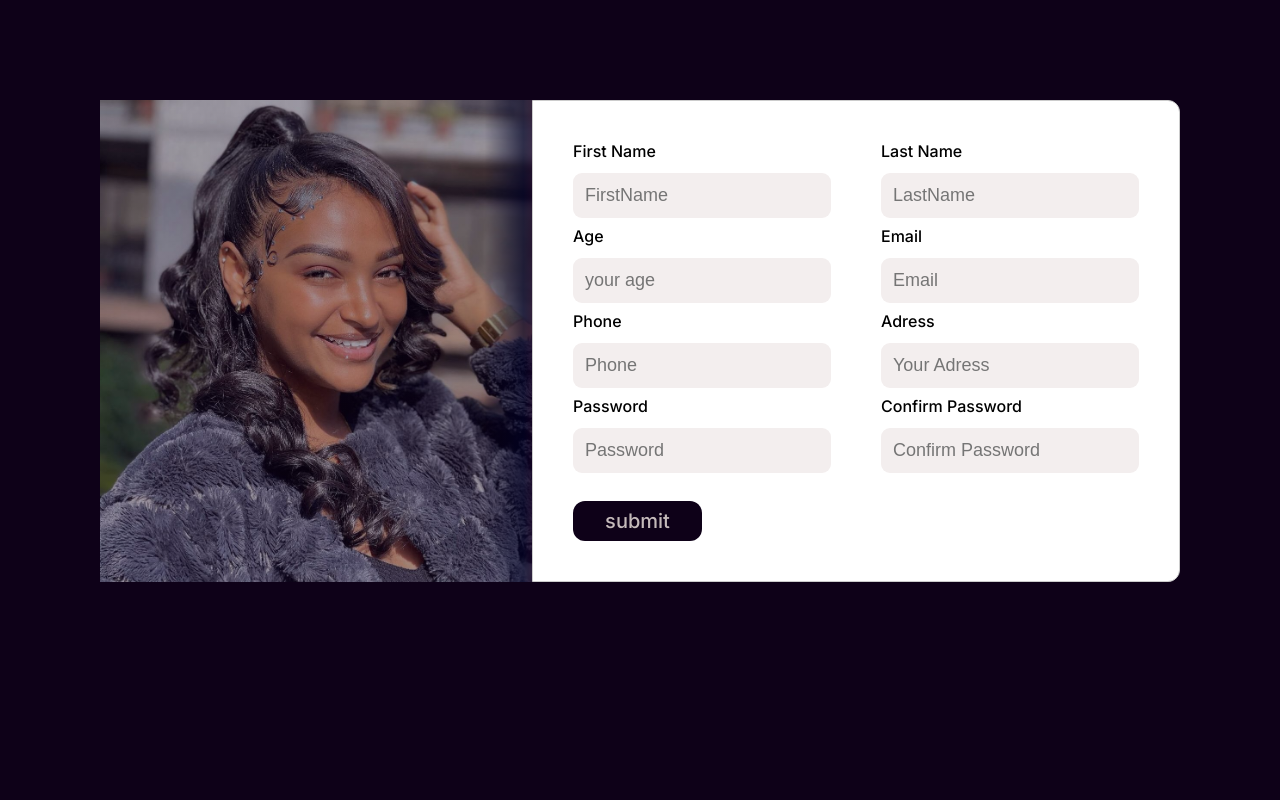
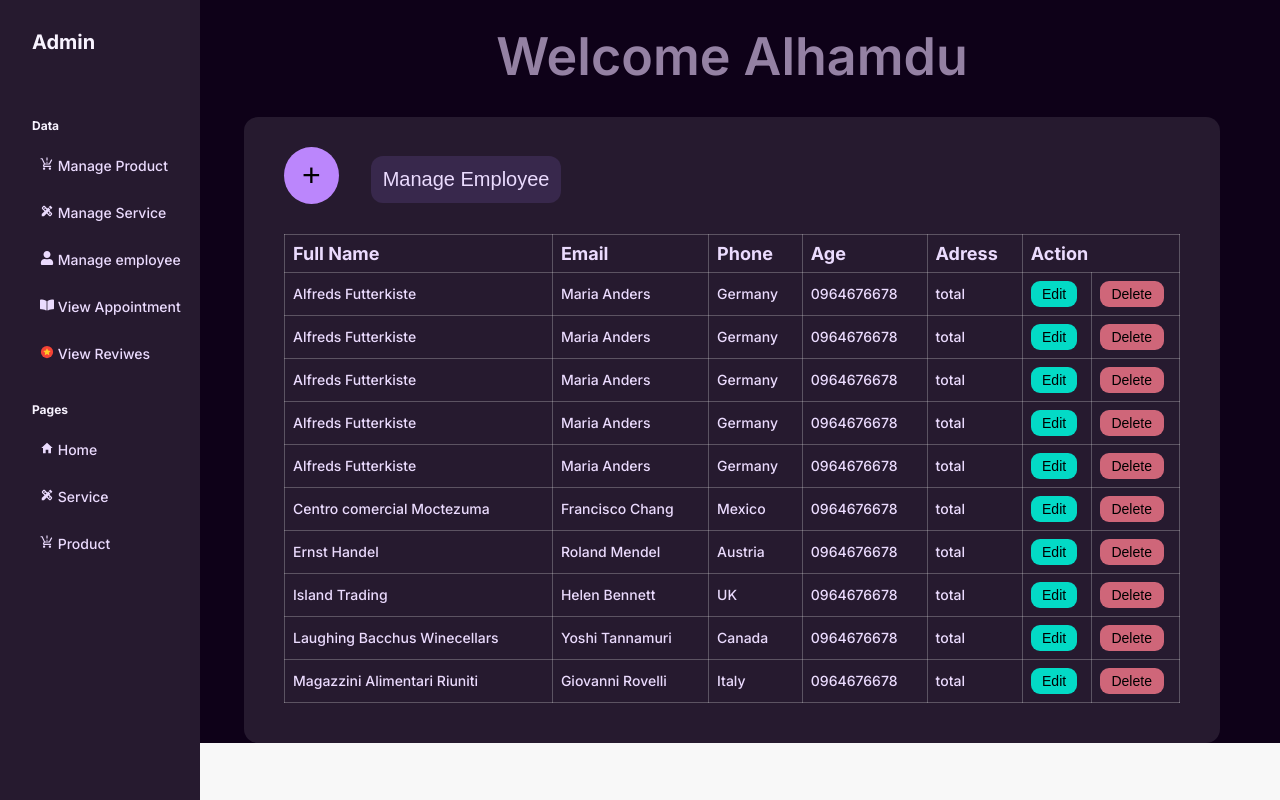
Before and after one commit to alhamdu-e/Beauty-Salon-Management-System, a React (Create React App) app in the folder frontend/: page / in a window 1280 px wide. Built offline with nearby package versions, Linux system fonts and the light colour scheme.

Commit message:
admin page started

```diff
--- a/frontend/src/App.jsx
+++ b/frontend/src/App.jsx
@@ -4,6 +4,7 @@ import Signup from "./components/pages/Signup";
 import Service from "./components/service";
 import Appointment from "./components/pages/Appointment";
 import Home from "./components/pages/Home";
+import Admin from "./components/pages/Admin";
 
 function App() {
 	// Example in a React component
@@ -15,10 +16,11 @@ function App() {
 	return (
 		<div>
 			{/* <Login /> */}
-			<Signup />
+			{/* <Signup /> */}
 			{/* <Service /> */}
 			{/* <Appointment /> */}
-			{/* <Home /> */}
+			<Home />
+			<Admin />
 		</div>
 	);
 }
--- /dev/null
+++ b/frontend/src/assets/styles/admin.css
@@ -0,0 +1,50 @@
+.admin-conatiner {
+	background-color: rgb(14, 1, 24);
+	height: fit-content;
+	display: grid;
+	grid-template-columns: 20fr 80fr;
+	padding-right: 6rem;
+}
+.admin-menu {
+	background: #261a2f;
+	width: 20rem;
+	height: 100vh;
+	padding-top: 3rem;
+	padding-left: 3.2rem;
+	display: flex;
+	flex-direction: column;
+	position: fixed;
+	left: 0;
+	top: 0;
+	/* display: none; */
+}
+
+.admin-h2 {
+	font-size: 2rem;
+	color: #f8f3ff;
+	margin-bottom: 3.2rem;
+}
+.admin-h3 {
+	margin-top: 3.2rem;
+	color: #f8f3ff;
+	font-size: 1.2rem;
+	margin-bottom: 1.6rem;
+}
+
+.admin-menu a {
+	font-size: 1.4rem;
+	color: #ebdbfe;
+	margin-bottom: 1.4rem;
+	display: block;
+	transition: all 0.4s;
+	padding: 0.8rem;
+}
+.admin-menu a:hover {
+	background-color: rgb(14, 1, 24);
+
+	border-radius: 12px;
+}
+.admin-sidebar {
+	display: inline-block;
+	width: max-content;
+}
--- a/frontend/src/assets/styles/login.css
+++ b/frontend/src/assets/styles/login.css
@@ -11,8 +11,7 @@
 	width: 40rem;
 	background-color: white;
 }
-.loginform,
-.signupform input {
+.loginform input {
 	width: 100%;
 	padding: 1.2rem;
 	font-size: 1.8rem;
--- /dev/null
+++ b/frontend/src/assets/styles/managemployee.css
@@ -0,0 +1,80 @@
+table {
+	border-collapse: collapse;
+	width: 100%;
+	color: #ebdbfe;
+	background: #261a2f;
+}
+
+td,
+th {
+	border: 1px solid #dddddd4b;
+	text-align: left;
+	padding: 8px;
+}
+.employedata-conatiner {
+	background-color: #261a2f;
+	height: fit-content;
+	padding-left: 4rem;
+	padding-right: 4rem;
+	padding-bottom: 4rem;
+	border-radius: 14px;
+}
+.action {
+	border: none;
+	padding: 0.5rem 0.8rem;
+	font-size: 1.4rem;
+	border-radius: 9px;
+	width: 90%;
+
+	background-color: #03dac6;
+}
+.delete {
+	background-color: #cf6679;
+}
+td {
+	font-size: 1.4rem;
+}
+th {
+	font-size: 1.8rem;
+}
+.add {
+	border-radius: 50%;
+	background-color: #bb86fc;
+	padding: 2rem;
+	padding: 1rem 1.8rem;
+	border: none;
+	margin: 3rem 0;
+	font-size: 3.2rem;
+	text-align: center;
+	transition: all 0.5s;
+}
+.add:hover {
+	background-color: #d6b6fd;
+}
+.manage-employe-button {
+	border: none;
+	font-size: 2rem;
+	padding: 1.2rem;
+	margin-left: 3.2rem;
+	background-color: #38284c;
+	/* background-color: transparent; */
+	color: #ebdbfe;
+	border-radius: 12px;
+	transition: all 0.3s;
+}
+.manage-employe-button:hover {
+	background-color: #664c79;
+}
+.welcome {
+	color: #9481a3;
+	font-size: 5.2rem;
+}
+.welcome-container {
+	text-align: center;
+}
+tr:hover {
+	background-color: #110818;
+}
+button {
+	cursor: pointer;
+}
--- /dev/null
+++ b/frontend/src/components/manageEmployee.jsx
@@ -0,0 +1,156 @@
+import "../assets/styles/managemployee.css";
+function Manageemployee() {
+	return (
+		<div>
+			<div className="welcome-container">
+				<h1 className="welcome">Welcome Alhamdu</h1>
+			</div>
+			<div className="employedata-conatiner">
+				<button className="add">&#43;</button>
+				<button className="manage-employe-button">Manage Employee</button>
+				<table>
+					<tr>
+						<th>Full Name</th>
+						<th>Email</th>
+						<th>Phone</th>
+						<th>Age</th>
+						<th>Adress</th>
+						<th colSpan={2}>Action</th>
+					</tr>
+					<tr>
+						<td>Alfreds Futterkiste</td>
+						<td>Maria Anders</td>
+						<td>Germany</td>
+						<td>0964676678</td>
+						<td>total</td>
+						<td>
+							<button className="action">Edit</button>
+						</td>
+						<td>
+							<button className="action delete">Delete</button>
+						</td>
+					</tr>
+					<tr>
+						<td>Alfreds Futterkiste</td>
+						<td>Maria Anders</td>
+						<td>Germany</td>
+						<td>0964676678</td>
+						<td>total</td>
+						<td>
+							<button className="action">Edit</button>
+						</td>
+						<td>
+							<button className="action delete">Delete</button>
+						</td>
+					</tr>
+					<tr>
+						<td>Alfreds Futterkiste</td>
+						<td>Maria Anders</td>
+						<td>Germany</td>
+						<td>0964676678</td>
+						<td>total</td>
+						<td>
+							<button className="action">Edit</button>
+						</td>
+						<td>
+							<button className="action delete">Delete</button>
+						</td>
+					</tr>
+					<tr>
+						<td>Alfreds Futterkiste</td>
+						<td>Maria Anders</td>
+						<td>Germany</td>
+						<td>0964676678</td>
+						<td>total</td>
+						<td>
+							<button className="action">Edit</button>
+						</td>
+						<td>
+							<button className="action delete">Delete</button>
+						</td>
+					</tr>
+					<tr>
+						<td>Alfreds Futterkiste</td>
+						<td>Maria Anders</td>
+						<td>Germany</td>
+						<td>0964676678</td>
+						<td>total</td>
+						<td>
+							<button className="action">Edit</button>
+						</td>
+						<td>
+							<button className="action delete">Delete</button>
+						</td>
+					</tr>
+
+					<tr>
+						<td>Centro comercial Moctezuma</td>
+						<td>Francisco Chang</td>
+						<td>Mexico</td>
+						<td>0964676678</td>
+						<td>total</td>
+						<td>
+							<button className="action">Edit</button>
+						</td>
+						<td>
+							<button className="action delete">Delete</button>
+						</td>
+					</tr>
+					<tr>
+						<td>Ernst Handel</td>
+						<td>Roland Mendel</td>
+						<td>Austria</td>
+						<td>0964676678</td>
+						<td>total</td>
+						<td>
+							<button className="action">Edit</button>
+						</td>
+						<td>
+							<button className="action delete">Delete</button>
+						</td>
+					</tr>
+					<tr>
+						<td>Island Trading</td>
+						<td>Helen Bennett</td>
+						<td>UK</td>
+						<td>0964676678</td>
+						<td>total</td>
+						<td>
+							<button className="action">Edit</button>
+						</td>
+						<td>
+							<button className="action delete">Delete</button>
+						</td>
+					</tr>
+					<tr>
+						<td>Laughing Bacchus Winecellars</td>
+						<td>Yoshi Tannamuri</td>
+						<td>Canada</td>
+						<td>0964676678</td>
+						<td>total</td>
+						<td>
+							<button className="action">Edit</button>
+						</td>
+						<td>
+							<button className="action delete">Delete</button>
+						</td>
+					</tr>
+					<tr>
+						<td>Magazzini Alimentari Riuniti</td>
+						<td>Giovanni Rovelli</td>
+						<td>Italy</td>
+						<td>0964676678</td>
+						<td>total</td>
+						<td>
+							<button className="action">Edit</button>
+						</td>
+						<td>
+							<button className="action delete">Delete</button>
+						</td>
+					</tr>
+				</table>
+			</div>
+		</div>
+	);
+}
+export default Manageemployee;
--- /dev/null
+++ b/frontend/src/components/pages/Admin.jsx
@@ -0,0 +1,89 @@
+import "../../assets/styles/admin.css";
+import { FaUser } from "react-icons/fa";
+import { MdProductionQuantityLimits } from "react-icons/md";
+import { MdDesignServices } from "react-icons/md";
+import { FaBookOpen } from "react-icons/fa";
+import { FcRating } from "react-icons/fc";
+import { IoMdHome } from "react-icons/io";
+import { IoIosAdd } from "react-icons/io";
+import Manageemployee from "../manageEmployee";
+
+function Admin() {
+	return (
+		<div>
+			<div className="admin-conatiner">
+				<div className="admin-sidebar">
+					<div className="admin-menu">
+						<div>
+							<h2 className="admin-h2">Admin</h2>
+						</div>
+						<div>
+							<div>
+								<h3 className="admin-h3">Data</h3>
+							</div>
+							<div>
+								<ul>
+									<li>
+										<a href="">
+											{" "}
+											<MdProductionQuantityLimits /> Manage Product
+										</a>
+									</li>
+									<li>
+										<a href="">
+											{" "}
+											<MdDesignServices /> Manage Service
+										</a>
+									</li>
+									<li>
+										<a href="">
+											{" "}
+											<FaUser /> Manage employee
+										</a>
+									</li>
+									<li>
+										<a href="">
+											{" "}
+											<FaBookOpen /> View Appointment{" "}
+										</a>
+									</li>
+									<li>
+										<a href="">
+											<FcRating /> View Reviwes
+										</a>
+									</li>
+								</ul>
+							</div>
+							<div>
+								<h3 className="admin-h3">Pages</h3>
+							</div>
+							<div>
+								<ul>
+									<li>
+										<a href="">
+											<IoMdHome /> Home
+										</a>
+									</li>
+									<li>
+										<a href="">
+											{" "}
+											<MdDesignServices /> Service
+										</a>
+									</li>
+									<li>
+										<a href="">
+											{" "}
+											<MdProductionQuantityLimits /> Product
+										</a>
+									</li>
+								</ul>
+							</div>
+						</div>
+					</div>
+				</div>
+				<Manageemployee />
+			</div>
+		</div>
+	);
+}
+export default Admin;
--- a/frontend/src/components/pages/Home.jsx
+++ b/frontend/src/components/pages/Home.jsx
@@ -4,16 +4,17 @@ import Services from "../Services";
 import Gallery from "../Gallery";
 import Calltoaction from "../Calltoaction";
 import Footer from "../Footer";
+
 function Home() {
 	return (
 		<div>
-			<Header />
+			{/* <Header /> */}
 			{/* <Hero />
 			<Services />
 			<Gallery />
-			 */}
-			{/* <Calltoaction /> */}
-			{/* <Footer /> */}
+
+			<Calltoaction />
+			<Footer /> */}
 		</div>
 	);
 }
```
